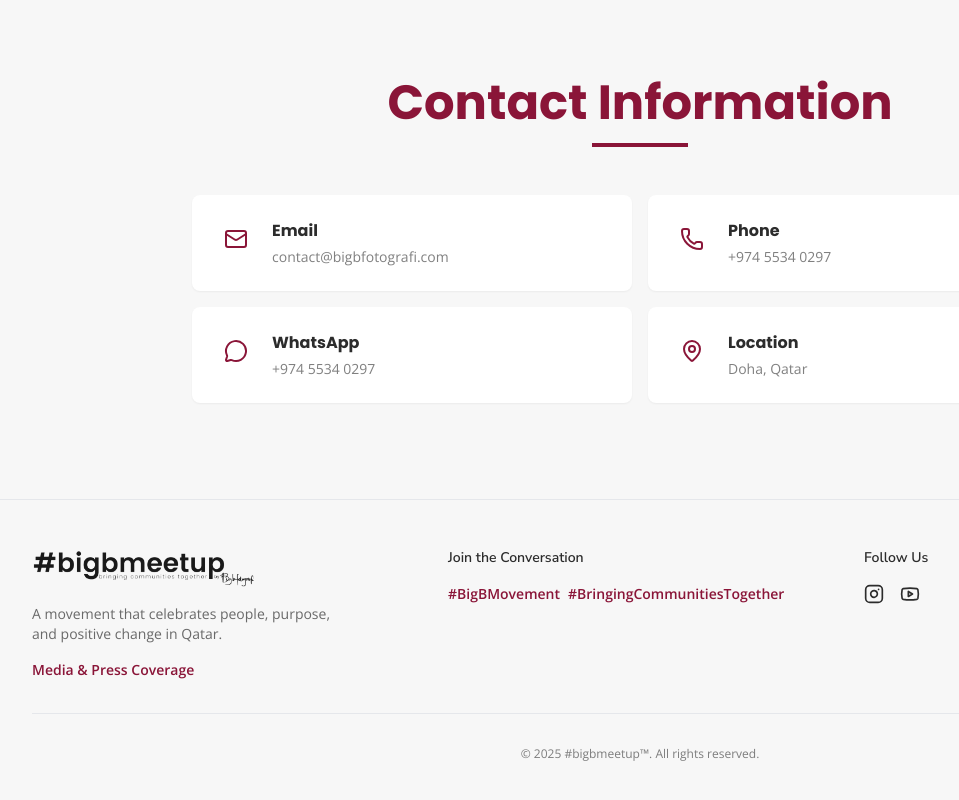
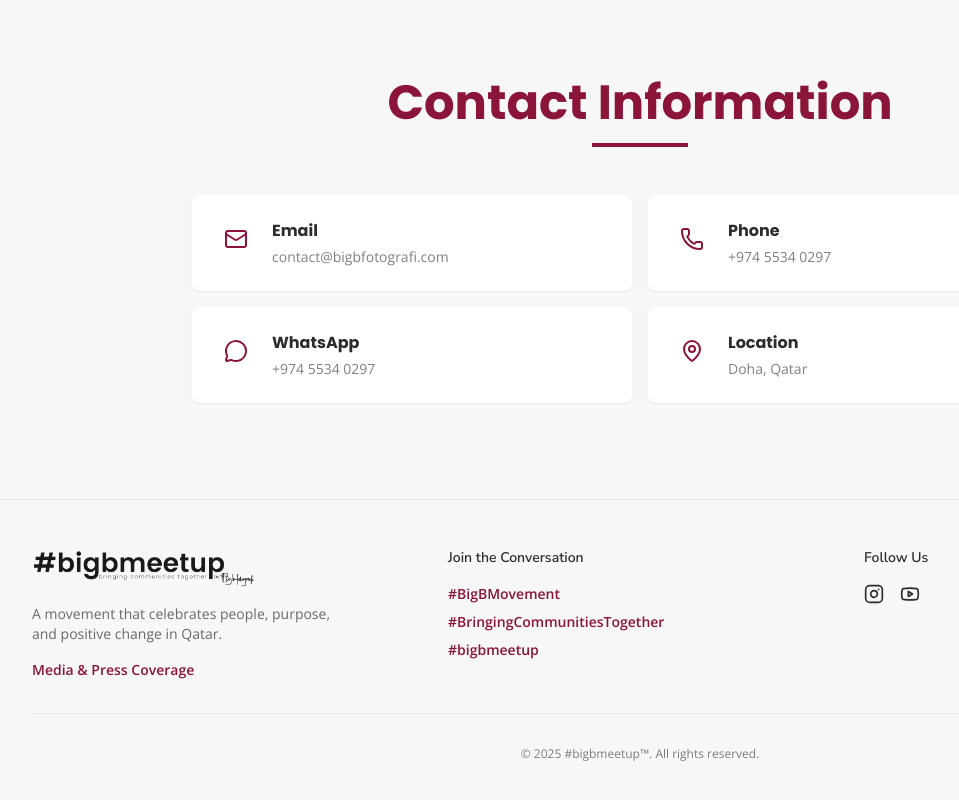
Before and after one commit to hedsouza/bigbmeetup, a Next.js app: page / in a window 1280 px wide. Shown: the part 6947-7747 px from the top of the page, without its empty margins (0-959 px from the left). Built offline with nearby package versions, Linux system fonts and the light colour scheme; no server answers.

Commit message:
Add #bigbmeetup hashtag to footer and display hashtags vertically

```diff
--- a/components/layout/Footer.tsx
+++ b/components/layout/Footer.tsx
@@ -16,7 +16,7 @@ const socialLinks = [
   },
 ];
 
-const hashtags = ["#BigBMovement", "#BringingCommunitiesTogether"];
+const hashtags = ["#BigBMovement", "#BringingCommunitiesTogether", BRAND_NAME.hashtag];
 
 export function Footer() {
   return (
@@ -42,7 +42,7 @@ export function Footer() {
             <h3 className="text-sm font-subheading font-semibold text-neutral-charcoal">
               Join the Conversation
             </h3>
-            <div className="flex flex-wrap gap-2">
+            <div className="flex flex-col gap-2">
               {hashtags.map((tag) => (
                 <span
                   key={tag}
```
